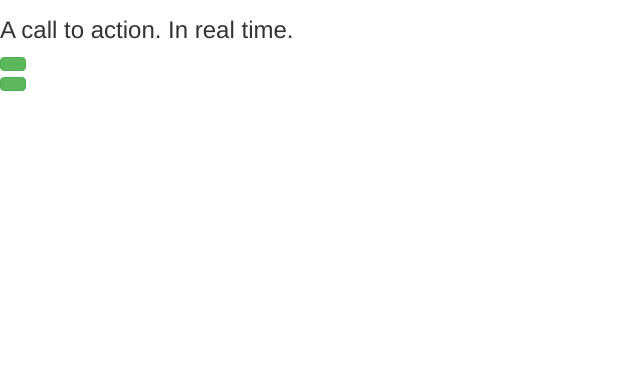
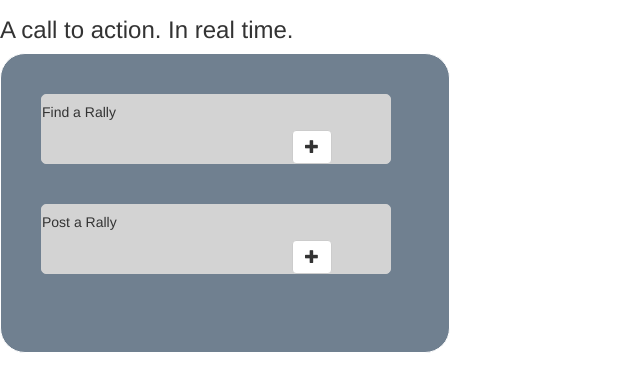
Before and after one commit to CharisseL/codeDaily, a website: page index.html in a window 1280 px wide. Shown: the part 63-454 px from the top of the page, without its empty margins (0-640 px from the left). Drawn offline with nearby package versions, Linux system fonts and the light colour scheme.

Commit message:
findRally & postRally

```diff
--- a/index.html
+++ b/index.html
@@ -14,11 +14,17 @@
 		<div id="rallyBox">
 
 			<div class="postRally">
-				<a class="btn btn-success" href="/#/new"></a>
+				<h5>Find a Rally</h5>
+				<button type="button" class="btn btn-default" aria-label="Go Rally">
+  				<span class="glyphicon glyphicon-plus" aria-hidden="true"></span>
+				</button>
 			</div>
 
 			<div class="findRally">
-				<a class="btn btn-success" href="/#/new"></a>
+				<h5>Post a Rally</h5>
+				<button type="button" class="btn btn-default" aria-label="Go Rally">
+  				<span class="glyphicon glyphicon-plus" aria-hidden="true"></span>
+				</button>
 			</div>
 		</div>
 		<script src="bower_components/jquery/dist/jquery.min.js"></script>
--- a/styles/main.css
+++ b/styles/main.css
@@ -1,5 +1,29 @@
 #rallyBox {
 width: 450px;
-height: 400px;
-color: black;
+height: 300px;
+background-color: slategrey;
+border: 1px solid white;
+border-radius: 25px;
 }
+
+.findRally {
+width: 350px;
+height: 70px;
+background-color: lightgrey;
+border: 1px solid lightgrey;
+border-radius: 5px;
+margin: 40px;
+}
+
+.btn {
+margin-left: 250px;
+}
+
+.postRally {
+width: 350px;
+height: 70px;
+background-color: lightgrey;
+border: 1px solid lightgrey;
+border-radius: 5px;
+margin: 40px;
+}
```
